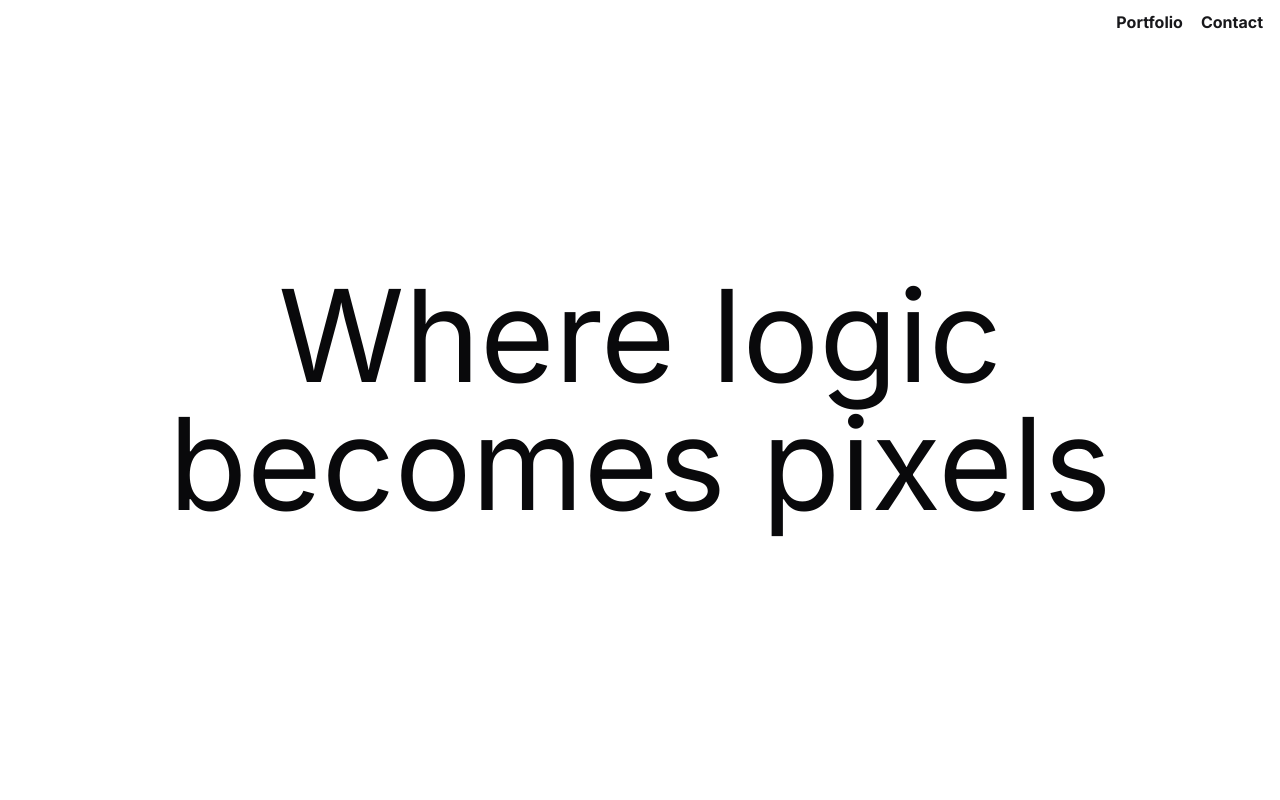
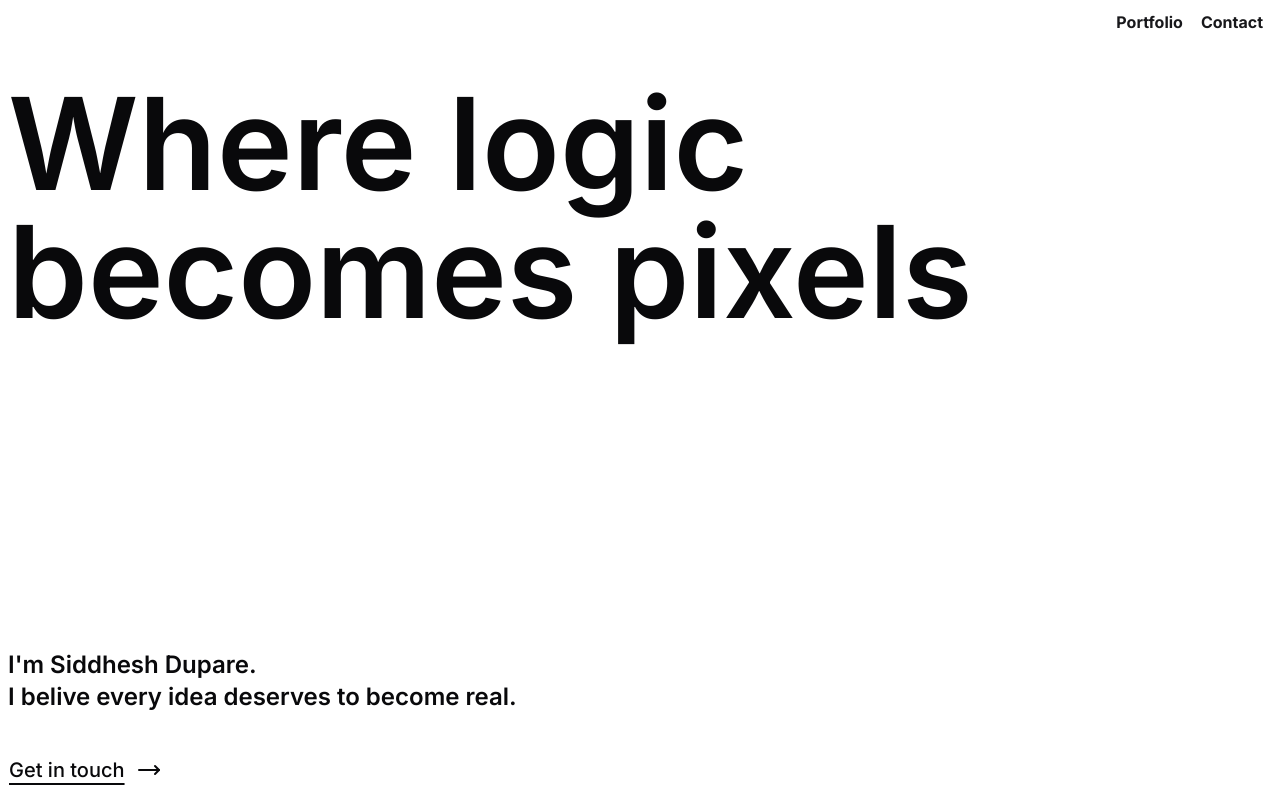
Before and after one commit to Siddhesh-Dupare/port, a Next.js app: page / in a window 1280 px wide. Shown: the top 800 px of the page. Built offline with nearby package versions, Linux system fonts and the light colour scheme.

Commit message:
Added hero section for small devices

```diff
--- a/app/page.tsx
+++ b/app/page.tsx
@@ -7,8 +7,8 @@ import Skills from "@/components/sections/skills/Skills";
 export default function Home() {
   return (
     <div className="relative h-screen">
-      <Header />
-      <section className="min-h-screen flex justify-center items-center">
+      <section className="h-screen pt-20 font-semibold">
+        <Header />
         <Hero />
       </section>
 
--- a/components/sections/hero/Hero.tsx
+++ b/components/sections/hero/Hero.tsx
@@ -1,8 +1,27 @@
+
+import { MoveRight } from "lucide-react"
+
+import { Button } from "@/components/ui/button"
+
 export default function Hero() {
   return (
-    <div className="text-6xl text-center sm:text-9xl">
-      <p>Where logic</p>
-      <p>becomes pixels</p>
+    <div className="relative h-full mx-2">
+      <div className="text-6xl sm:text-9xl">
+        <p>Where logic</p>
+        <p>becomes pixels</p>
+      </div>
+      <div className="absolute bottom-0 left-0 text-2xl">
+        <div className="mb-10">
+          <p>I&apos;m Siddhesh Dupare.</p>
+          <p>I belive every idea deserves to become real.</p>
+        </div>
+        <Button
+          className="text-xl pl-0 mb-4 underline underline-offset-6"
+          variant="ghost">
+          Get in touch
+          <MoveRight className="ml-2 size-6" />
+        </Button>
+      </div>
     </div>
   )
 }
```
